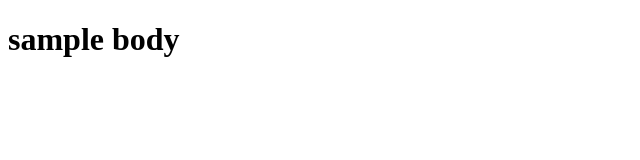
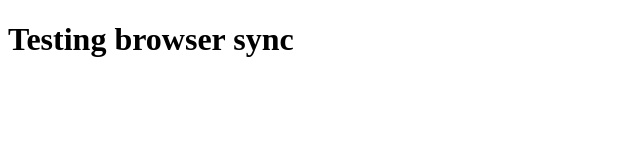
Before and after one commit to ghelyanna/coursera_assignment, a plain HTML site: page module2_assignment/index.html in a window 1280 px wide. Shown: the whole page, without its empty margins (0-640 px from the left). Drawn offline with Linux system fonts and the light colour scheme.

Commit message:
Adding CSS file

```diff
--- a/module2_assignment/index.html
+++ b/module2_assignment/index.html
@@ -4,6 +4,6 @@
 	<title>Module 2 assignment</title>
 </head>
 <body>
-<h1>sample body</h1>
+<h1>Testing browser sync</h1>
 </body>
 </html>
```
Also changed, not shown: 1 other file.
